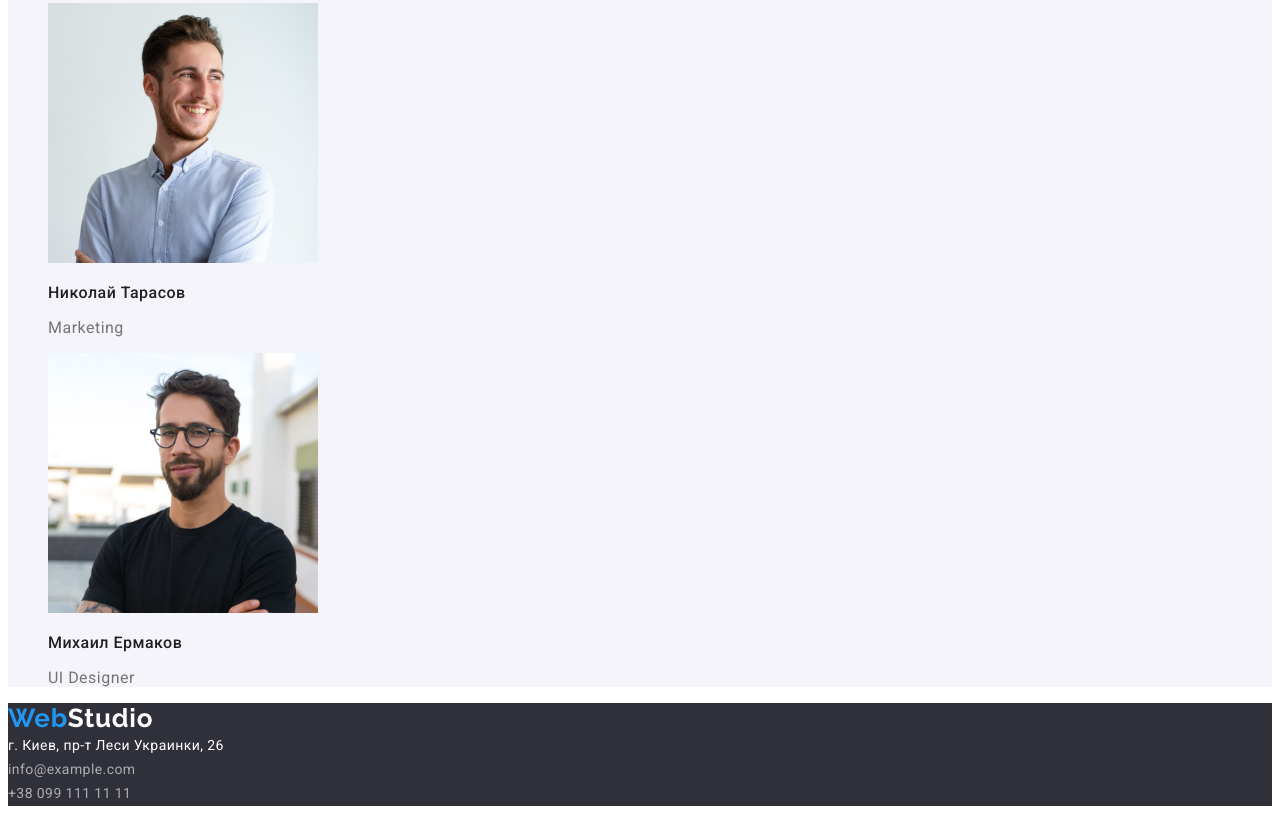
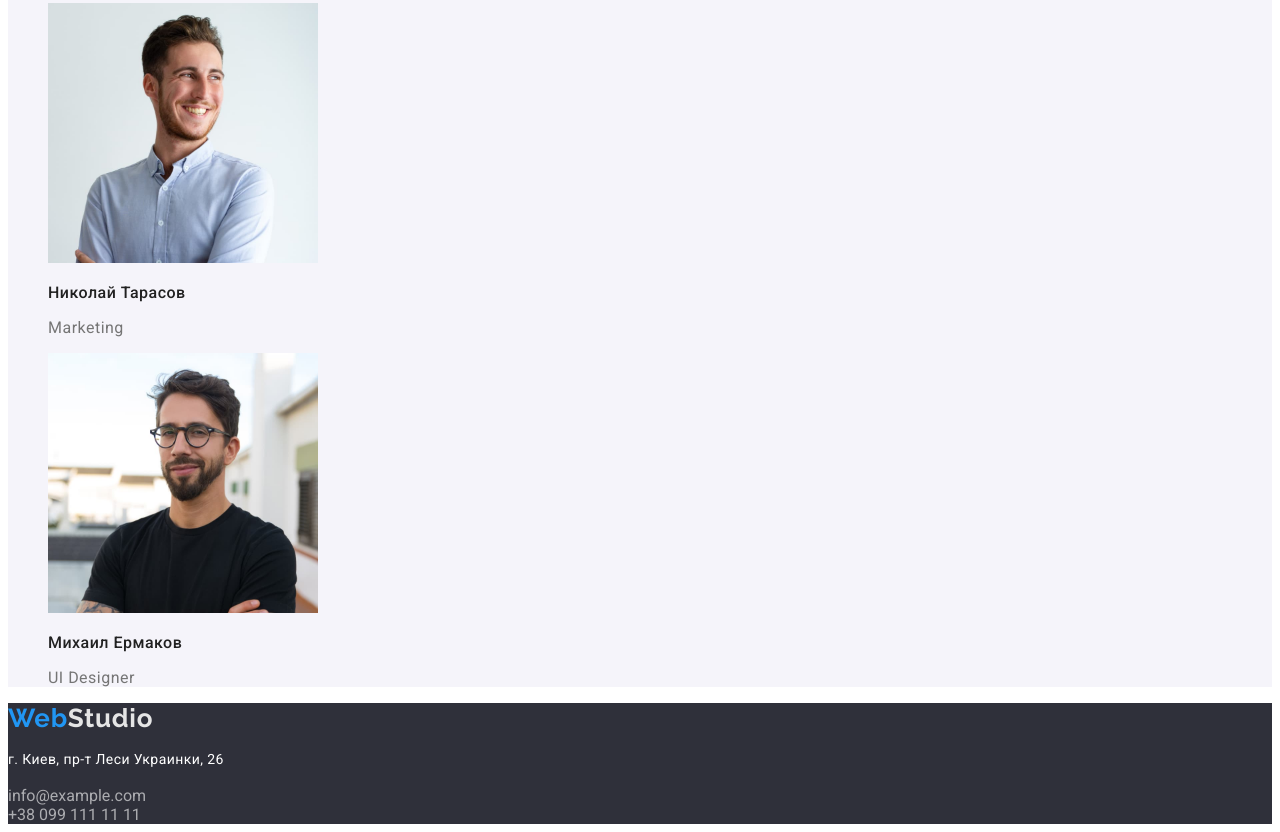
Before and after one commit to valentynadymova/goit-markup-hw-08, a plain HTML site: page index.html in a window 1280 px wide. Shown: the part 2537-3369 px from the top of the page. Drawn offline with Linux system fonts and the light colour scheme.

Commit message:
corrected

```diff
--- a/css/styles.css
+++ b/css/styles.css
@@ -37,13 +37,20 @@ a {
     font-size: 26px;
     line-height: 1.192;
     letter-spacing: 0.03em;
-
 }
 
 .logo .web-logo {
     color: var(--accent-blue-color)
 }
 
+.studio-logo{
+    font-family: var(--accent-font);
+    color: var(--white-bg);
+    font-weight: bold;
+    font-size: 26px;
+    line-height: 1.192;
+    letter-spacing: 0.03em;
+}
 .link{
     font-weight: 500;
     font-size: 14px;
@@ -126,7 +133,9 @@ a {
     background-color: var(--grey-bg);
 }
 
-.address{
+
+
+.address-kiev{
     font-style: normal;
     font-weight: normal;
     font-size: 14px;
@@ -135,21 +144,19 @@ a {
     color: var(--main-white-color);
 }
 
-.address:hover,
-.address:focus{
+.address-kiev:hover,
+.address-kiev:focus{
     color: var(--accent-blue-color)
 }
 
-.address .footer-contacts{
-    color: var(--address-white-color);
+.footer-contacts{
+    color:var(--address-white-color);
+    font-style: normal;
 }
 
-.address .footer-contacts:hover,
-.address .footer-contacts:focus{
+.footer-contacts:hover,
+.footer-contacts:focus{
     color:var(--accent-blue-color)
-}
-.footer a{
-    color:var(--main-white-color);
 }
 
 .button-filter{
--- a/index.html
+++ b/index.html
@@ -110,15 +110,11 @@
     </main>
     <!--Футер-->
     <footer class="footer">
-    <a class="logo" href="/"><span class="web-logo">Web</span>Studio</a>
-    <address class="address">
-        г. Киев, пр-т Леси Украинки, 26<br>
-        <span class="footer-contacts">
-            info@example.com<br>
-        </span>
-        <span class="footer-contacts">
-            +38 099 111 11 11<br>
-        </span>
+    <a class="logo" href="./index.html"><span class="web-logo">Web</span><span class="studio-logo">Studio</span></a>
+    <address>
+        <p class="address-kiev">г. Киев, пр-т Леси Украинки, 26</p>
+        <a href="mailto:info@example.com" class="footer-contacts">info@example.com <br></a>
+        <a href="tel:+380991111111" class="footer-contacts">+38 099 111 11 11</a>
     </address>
     </footer>
 </body>
```
Also changed, not shown: portfolio.html (+7 -9 lines). Lines whose indentation alone changed are shown as unchanged.
